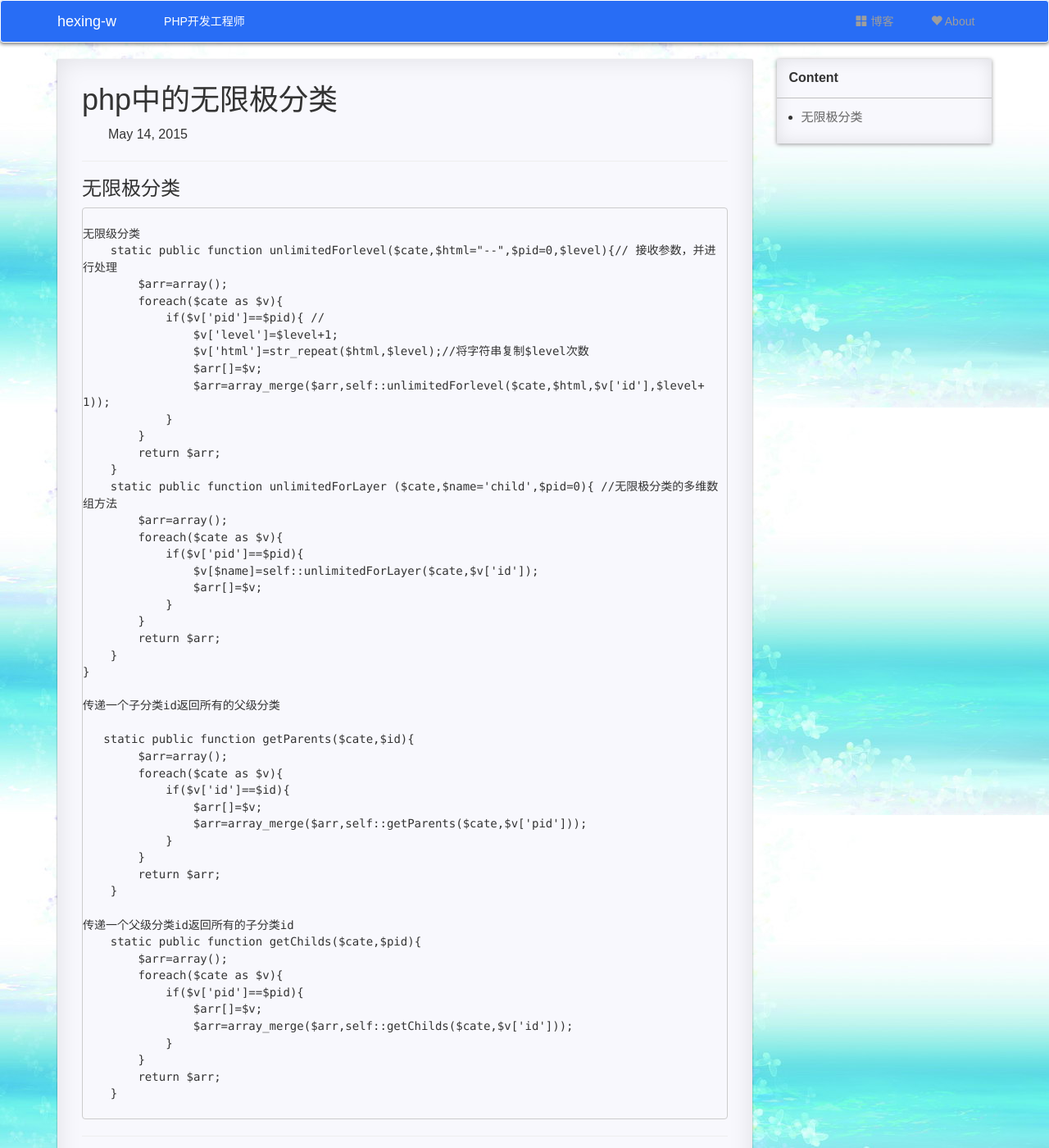
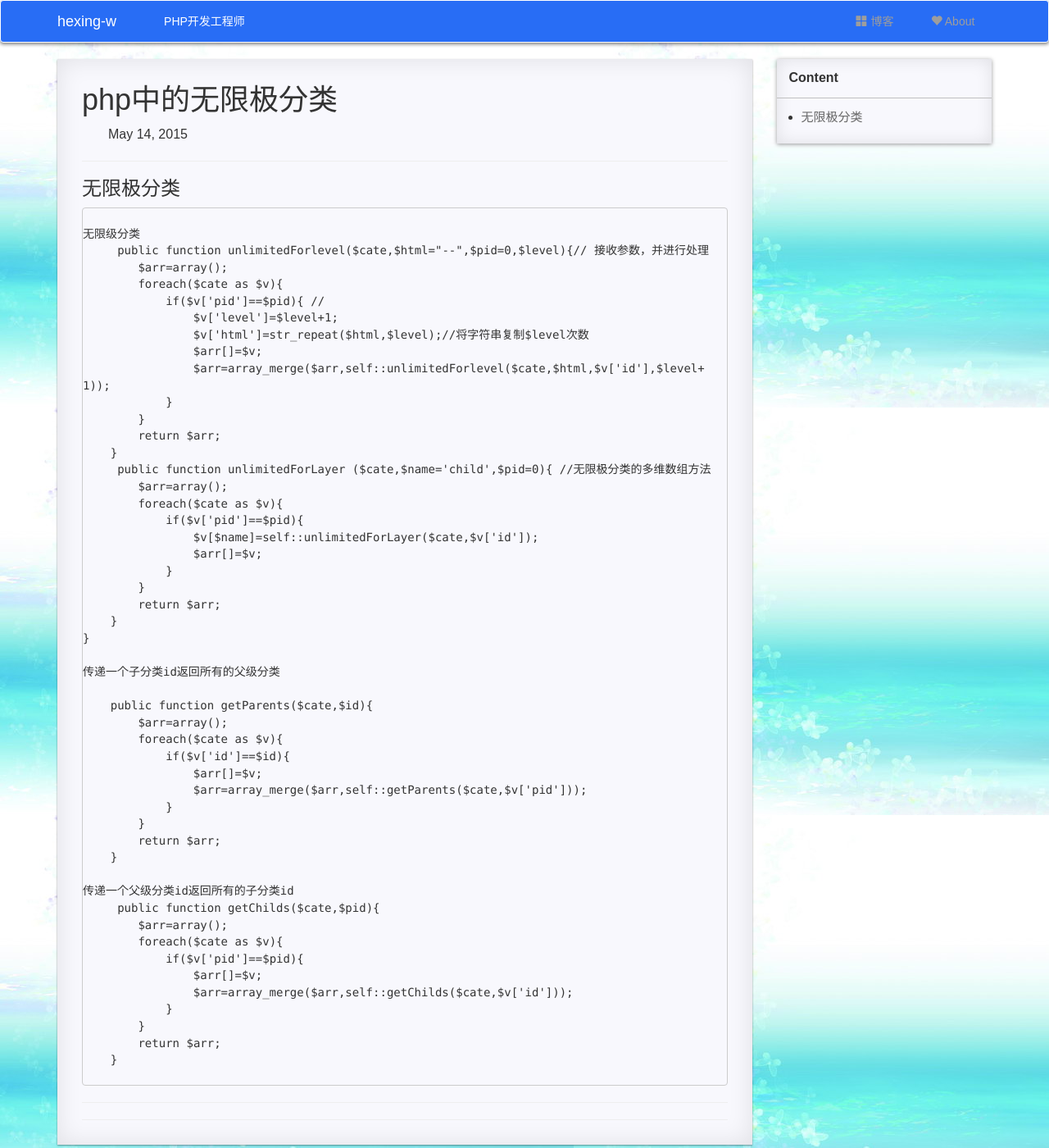
Before and after one commit to hexing-w/hexing-w.github.io, a Jekyll site: the page built from _posts/2015-5-13-php无限极分类.md, in a window 1280 px wide and 1400 px high. Shown: the whole window at 82% size. Built offline with Jekyll 4.4.1, drawn with Linux system fonts in a browser that asks for light colours; nearby versions of some CDN libraries; comment, search, counter and statistics services are not loaded; a style sheet for code colours, icons or effects is not loaded.

Commit message:
Update 2015-5-13-php无限极分类.md

```diff
--- a/_posts/2015-5-13-php无限极分类.md
+++ b/_posts/2015-5-13-php无限极分类.md
@@ -14,7 +14,7 @@ excerpt: php中的无限极分类。
 
 <pre><code>
 无限级分类
-    static public function unlimitedForlevel($cate,$html="--",$pid=0,$level){// 接收参数，并进行处理
+     public function unlimitedForlevel($cate,$html="--",$pid=0,$level){// 接收参数，并进行处理
         $arr=array();
         foreach($cate as $v){
             if($v['pid']==$pid){ //
@@ -26,7 +26,7 @@ excerpt: php中的无限极分类。
         }
         return $arr;
     }
-    static public function unlimitedForLayer ($cate,$name='child',$pid=0){ //无限极分类的多维数组方法
+     public function unlimitedForLayer ($cate,$name='child',$pid=0){ //无限极分类的多维数组方法
         $arr=array();
         foreach($cate as $v){
             if($v['pid']==$pid){
@@ -40,7 +40,7 @@ excerpt: php中的无限极分类。
 
 传递一个子分类id返回所有的父级分类
 
-   static public function getParents($cate,$id){
+    public function getParents($cate,$id){
         $arr=array();
         foreach($cate as $v){
             if($v['id']==$id){
@@ -52,7 +52,7 @@ excerpt: php中的无限极分类。
     }
 
 传递一个父级分类id返回所有的子分类id
-    static public function getChilds($cate,$pid){
+     public function getChilds($cate,$pid){
         $arr=array();
         foreach($cate as $v){
             if($v['pid']==$pid){
```
